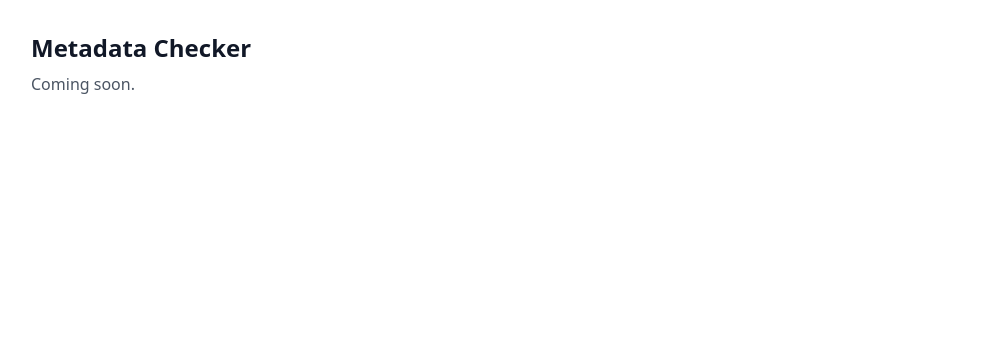
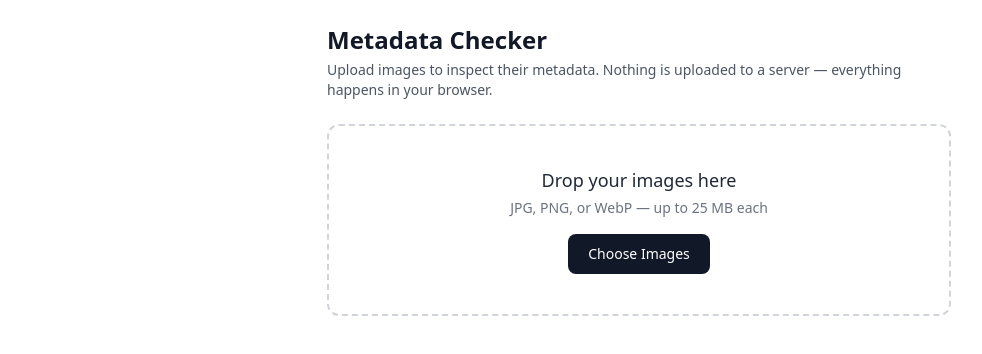
Before and after one commit to ailabelremove/ailabelremove, a Next.js app: page /checker in a window 1280 px wide. Shown: the top 354 px of the page, without its empty margins (1-983 px from the left). Built offline with nearby package versions, Linux system fonts and the light colour scheme.

Commit message:
Enhance CheckerPage with image upload and metadata display
Updated the layout and functionality of the CheckerPage component to improve user experience and add image upload capabilities.

```diff
--- a/app/checker/page.tsx
+++ b/app/checker/page.tsx
@@ -1,8 +1,65 @@
+"use client";
+
+import { useState } from "react";
+import UploadZone from "@/components/upload/UploadZone";
+import FileQueue from "@/components/upload/FileQueue";
+import { QueuedImage } from "@/types/image";
+import { validateImageFile, getFormatLabel } from "@/lib/image/validation";
+import { generateId } from "@/lib/utils/id";
+
 export default function CheckerPage() {
+  const [images, setImages] = useState<QueuedImage[]>([]);
+
+  function handleFilesSelected(files: File[]) {
+    const newImages: QueuedImage[] = files.map((file) => {
+      const validation = validateImageFile(file);
+      return {
+        id: generateId(),
+        file,
+        previewUrl: URL.createObjectURL(file),
+        name: file.name,
+        sizeBytes: file.size,
+        format: getFormatLabel(file),
+        status: validation.valid ? "waiting" : "failed",
+        errorMessage: validation.errorMessage,
+      };
+    });
+
+    setImages((prev) => [...prev, ...newImages]);
+  }
+
+  function handleRemove(id: string) {
+    setImages((prev) => {
+      const target = prev.find((img) => img.id === id);
+      if (target) URL.revokeObjectURL(target.previewUrl);
+      return prev.filter((img) => img.id !== id);
+    });
+  }
+
+  function handleClearAll() {
+    images.forEach((img) => URL.revokeObjectURL(img.previewUrl));
+    setImages([]);
+  }
+
   return (
-    <main className="p-8">
-      <h1 className="text-2xl font-semibold">Metadata Checker</h1>
-      <p className="mt-2 text-gray-600">Coming soon.</p>
+    <main className="mx-auto max-w-2xl p-6">
+      <h1 className="text-2xl font-semibold text-gray-900">
+        Metadata Checker
+      </h1>
+      <p className="mt-1 text-sm text-gray-600">
+        Upload images to inspect their metadata. Nothing is uploaded to a
+        server — everything happens in your browser.
+      </p>
+
+      <div className="mt-6">
+        <UploadZone onFilesSelected={handleFilesSelected} />
+      </div>
+
+      <FileQueue
+        images={images}
+        onRemove={handleRemove}
+        onClearAll={handleClearAll}
+      />
     </main>
   );
 }
```
